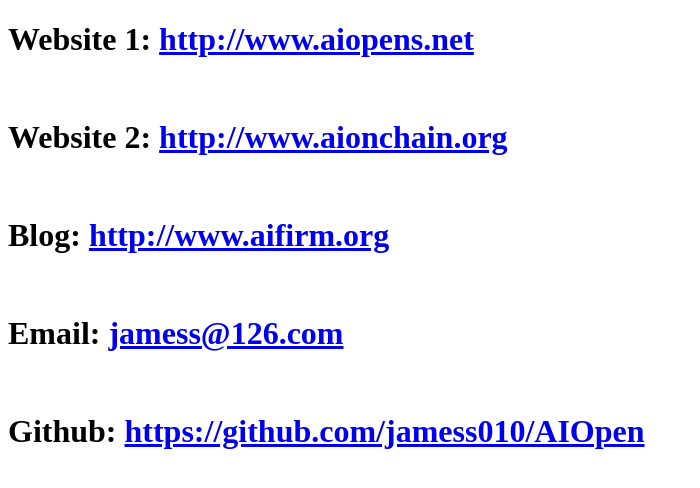
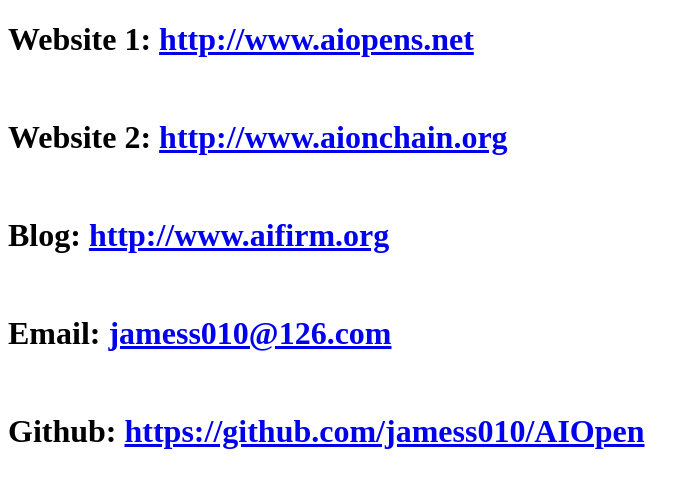
Before and after one commit to deepmined/deepmined.github.io, a plain HTML site: page index.html in a window 1280 px wide. Shown: the whole page, without its empty margins (0-700 px from the left). Drawn offline with Linux system fonts and the light colour scheme.

Commit message:
20190802-3

```diff
--- a/index.html
+++ b/index.html
@@ -9,7 +9,7 @@
   <h1>Website 1: <a href="http://www.aiopens.net">http://www.aiopens.net</a></h1> </br>
   <h1>Website 2: <a href="http://www.aionchain.org">http://www.aionchain.org</a></h1></br>
   <h1>Blog: <a href="http://www.aifirm.org">http://www.aifirm.org</a></h1></br>
-  <h1>Email: <a href="jamess@126.com">jamess@126.com</a></h1></br>
+  <h1>Email: <a href="mailto:joe@example.com?subject=feedback">jamess010@126.com</a></h1></br>
   <h1>Github: <a href="https://github.com/jamess010/AIOpen">https://github.com/jamess010/AIOpen</a></h1></br>
 
   </body>
```
